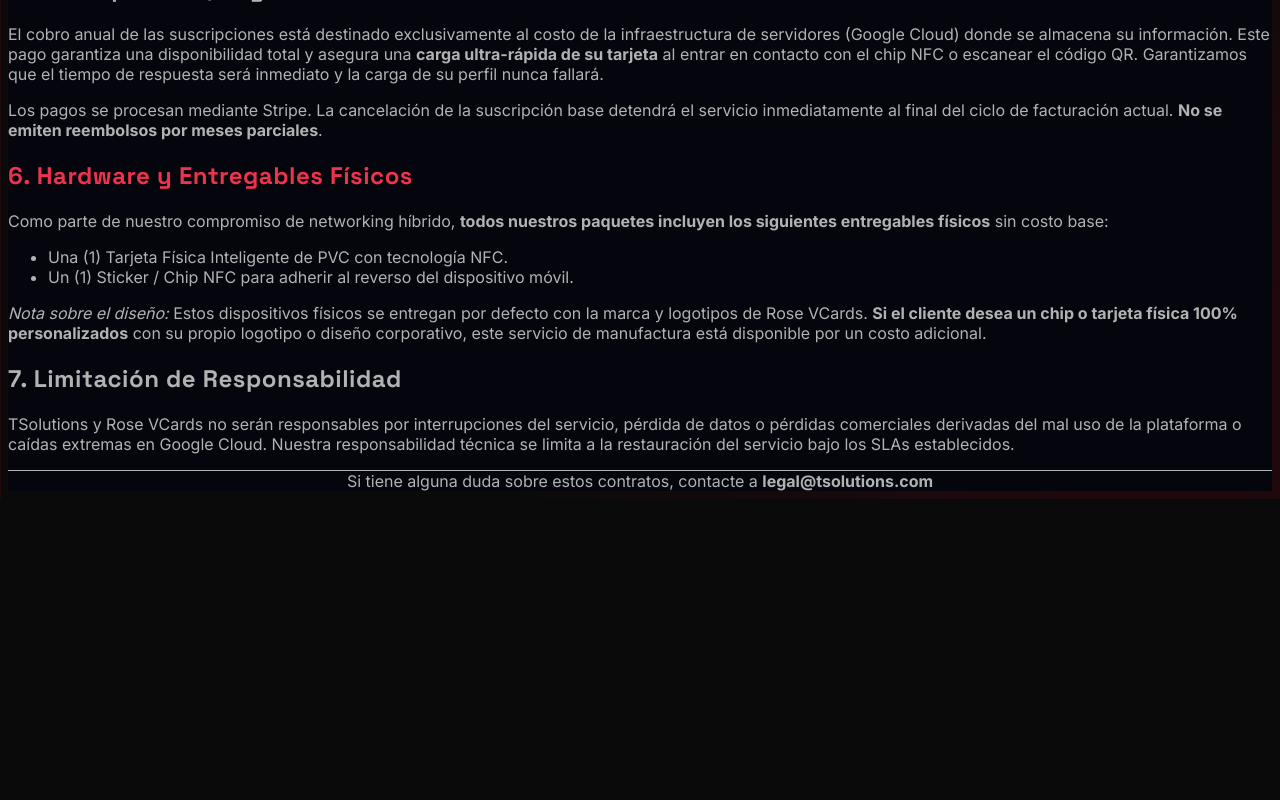
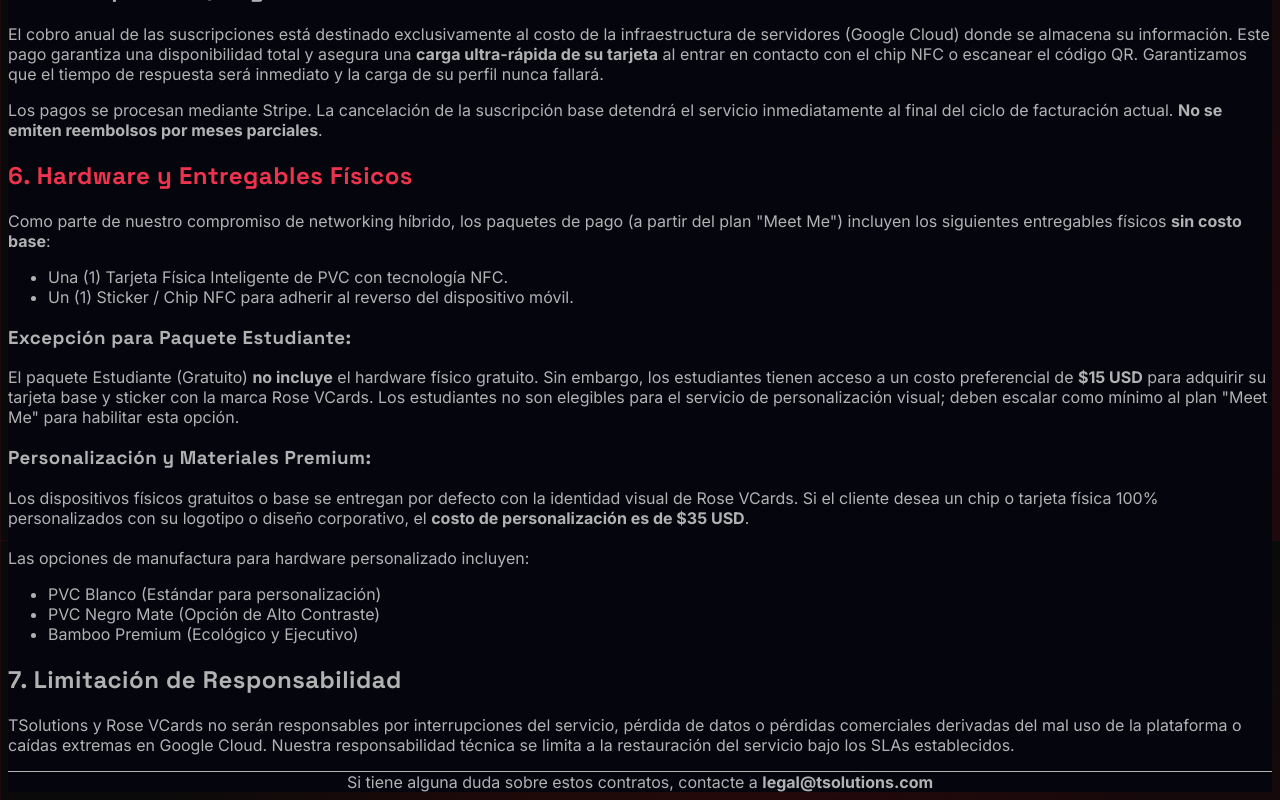
Before and after one commit to whoiselgallo/NFCvCards, a Next.js app: page /terminos in a window 1280 px wide. Shown: the part 1060-1860 px from the top of the page. Before the commit the page ends 1559 px from the top, so only its background shows below. Built offline with nearby package versions, Linux system fonts and the light colour scheme; no server answers; a web font is replaced by a local one.

Commit message:
docs(legal): update hardware pricing, materials and student exceptions

```diff
--- a/app/terminos/page.jsx
+++ b/app/terminos/page.jsx
@@ -83,17 +83,31 @@
           </p>
         </section>
 
-        <section className="space-y-4">
+                <section className="space-y-4">
           <h2 className="text-2xl font-bold text-white text-[#EE334E]">6. Hardware y Entregables Físicos</h2>
           <p>
-            Como parte de nuestro compromiso de networking híbrido, <strong>todos nuestros paquetes incluyen los siguientes entregables físicos</strong> sin costo base:
+            Como parte de nuestro compromiso de networking híbrido, los paquetes de pago (a partir del plan "Meet Me") incluyen los siguientes entregables físicos <strong>sin costo base</strong>:
           </p>
           <ul className="list-disc pl-6 space-y-2 text-slate-400">
             <li>Una (1) Tarjeta Física Inteligente de PVC con tecnología NFC.</li>
             <li>Un (1) Sticker / Chip NFC para adherir al reverso del dispositivo móvil.</li>
           </ul>
-          <p>
-            <em>Nota sobre el diseño:</em> Estos dispositivos físicos se entregan por defecto con la marca y logotipos de Rose VCards. <strong>Si el cliente desea un chip o tarjeta física 100% personalizados</strong> con su propio logotipo o diseño corporativo, este servicio de manufactura está disponible por un costo adicional.
+
+          <h3 className="font-bold text-white mt-4">Excepción para Paquete Estudiante:</h3>
+          <p className="text-sm text-slate-400">
+            El paquete Estudiante (Gratuito) <strong>no incluye</strong> el hardware físico gratuito. Sin embargo, los estudiantes tienen acceso a un costo preferencial de <strong>$15 USD</strong> para adquirir su tarjeta base y sticker con la marca Rose VCards. Los estudiantes no son elegibles para el servicio de personalización visual; deben escalar como mínimo al plan "Meet Me" para habilitar esta opción.
+          </p>
+
+          <h3 className="font-bold text-white mt-4">Personalización y Materiales Premium:</h3>
+          <p className="text-sm text-slate-400">
+            Los dispositivos físicos gratuitos o base se entregan por defecto con la identidad visual de Rose VCards. Si el cliente desea un chip o tarjeta física 100% personalizados con su logotipo o diseño corporativo, el <strong>costo de personalización es de $35 USD</strong>.
+            <br/><br/>
+            Las opciones de manufactura para hardware personalizado incluyen:
+            <ul className="list-disc pl-6 mt-2">
+              <li>PVC Blanco (Estándar para personalización)</li>
+              <li>PVC Negro Mate (Opción de Alto Contraste)</li>
+              <li>Bamboo Premium (Ecológico y Ejecutivo)</li>
+            </ul>
           </p>
         </section>
 
```
